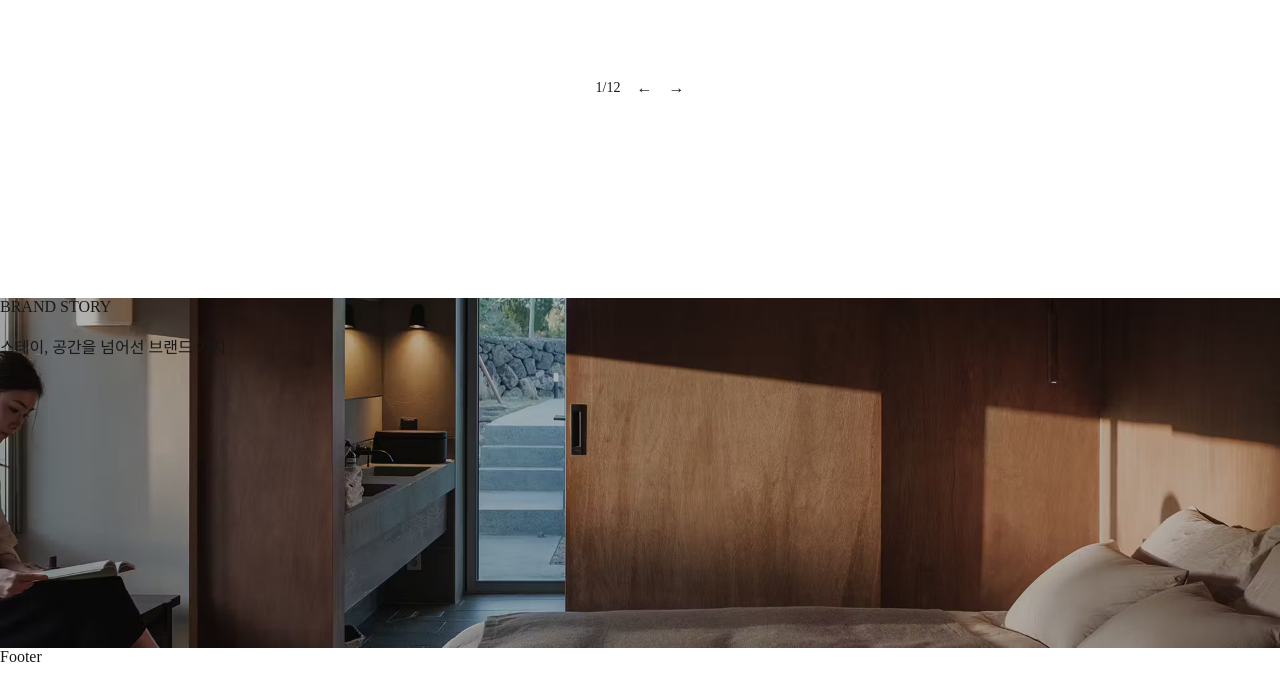
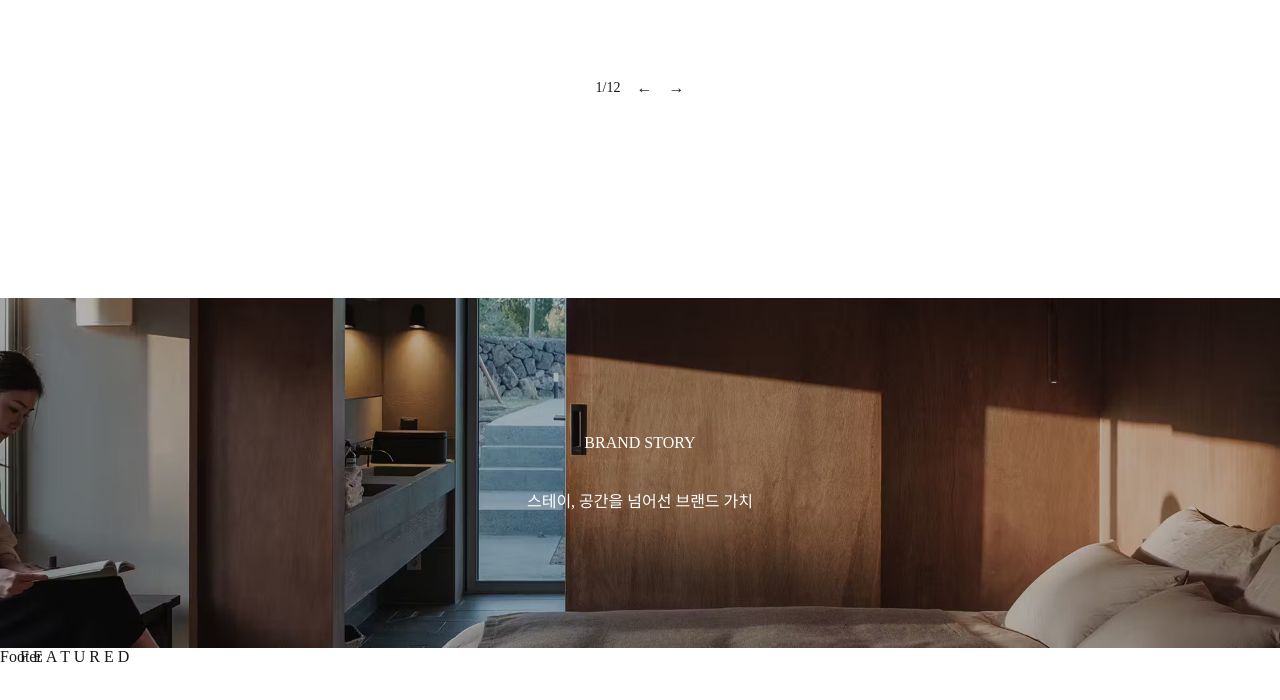
Before and after one commit to s2s2hyun/clone_study, a Next.js app: page / in a window 1280 px wide. Shown: the part 2184-2884 px from the top of the page. Before the commit the page ends 2850 px from the top, so only its background shows below. Built offline with nearby package versions, Linux system fonts and the light colour scheme; a web font is replaced by a local one.

Commit message:
tailwind study

```diff
--- a/src/components/main/MainDividerLine.tsx
+++ b/src/components/main/MainDividerLine.tsx
@@ -3,11 +3,21 @@ import React from "react";
 export default function MainDividerLine() {
   return (
     <section>
-      <div className="w-full h-[350px]  bg-black bg-middle-bg bg-no-repeat bg-center bg-cover justify-center items-center">
-        <span>BRAND STORY</span>
+      <div className="w-full h-[350px]  bg-black bg-middle-bg bg-no-repeat bg-center bg-cover flex flex-col  justify-center items-center text-center">
+        <span className="text-white">
+          <p>BRAND STORY</p>
+        </span>
         <br />
         <br />
-        <span>스테이, 공간을 넘어선 브랜드 가치</span>
+        <span className="text-white">
+          <p>스테이, 공간을 넘어선 브랜드 가치</p>
+        </span>
+      </div>
+      <div className="w-full relative">
+        <div className="max-w-[1330px] px-[20px] relative mx-auto my-0">
+          <div className="absolute top-0 left-[20px] ">F E A T U R E D</div>
+          <div className="h-[540px] float-right "></div>
+        </div>
       </div>
     </section>
   );
--- a/tailwind.config.ts
+++ b/tailwind.config.ts
@@ -16,6 +16,7 @@ const config: Config = {
       },
       backgroundImage: {
         "middle-bg": "url('/assets/dividerImg/abc8ac48.jpg')",
+        "middleTwo-bg": "url('/assets/dividerImg/85b7a34.png')",
       },
     },
   },
```
Also changed, not shown: 1 other file (tests, documents, lock files or other folders).
